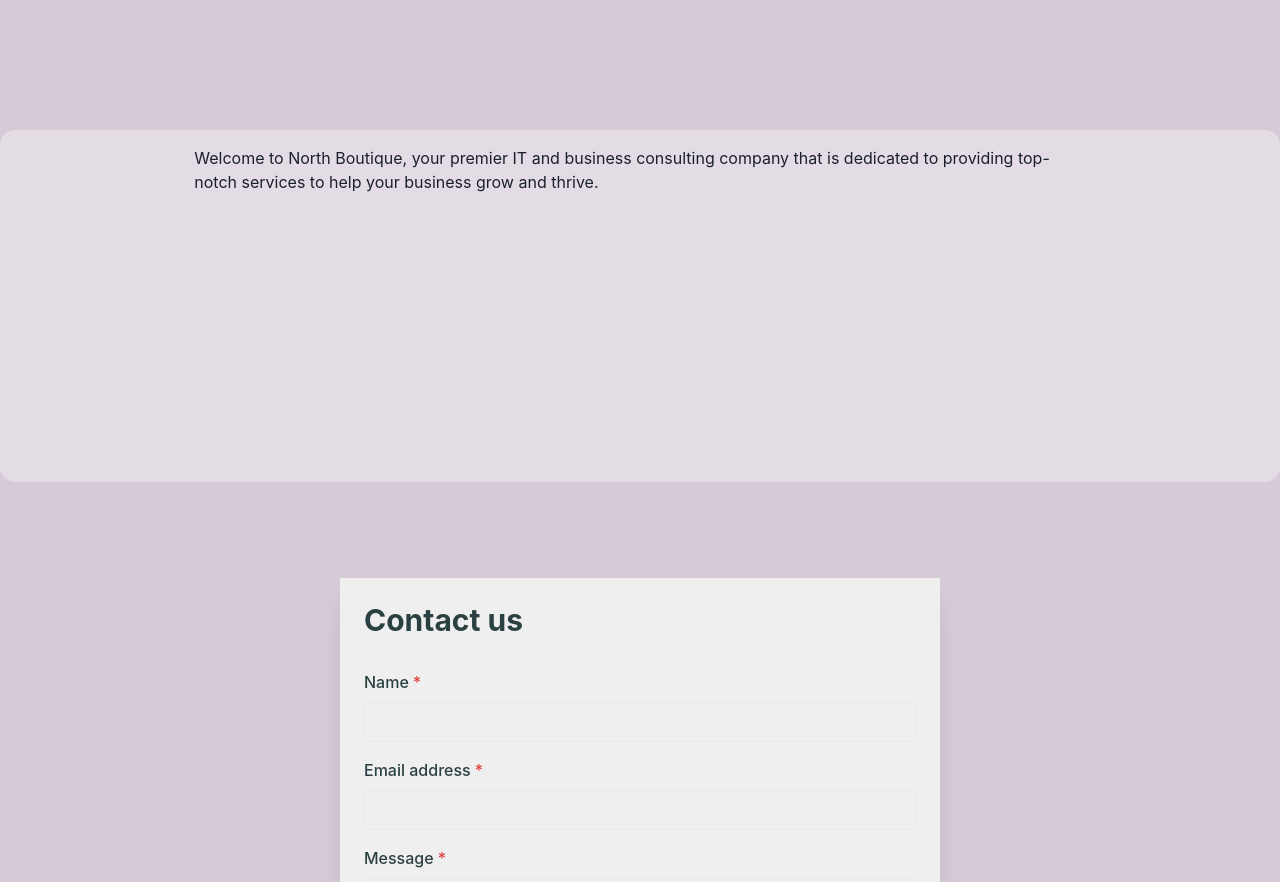
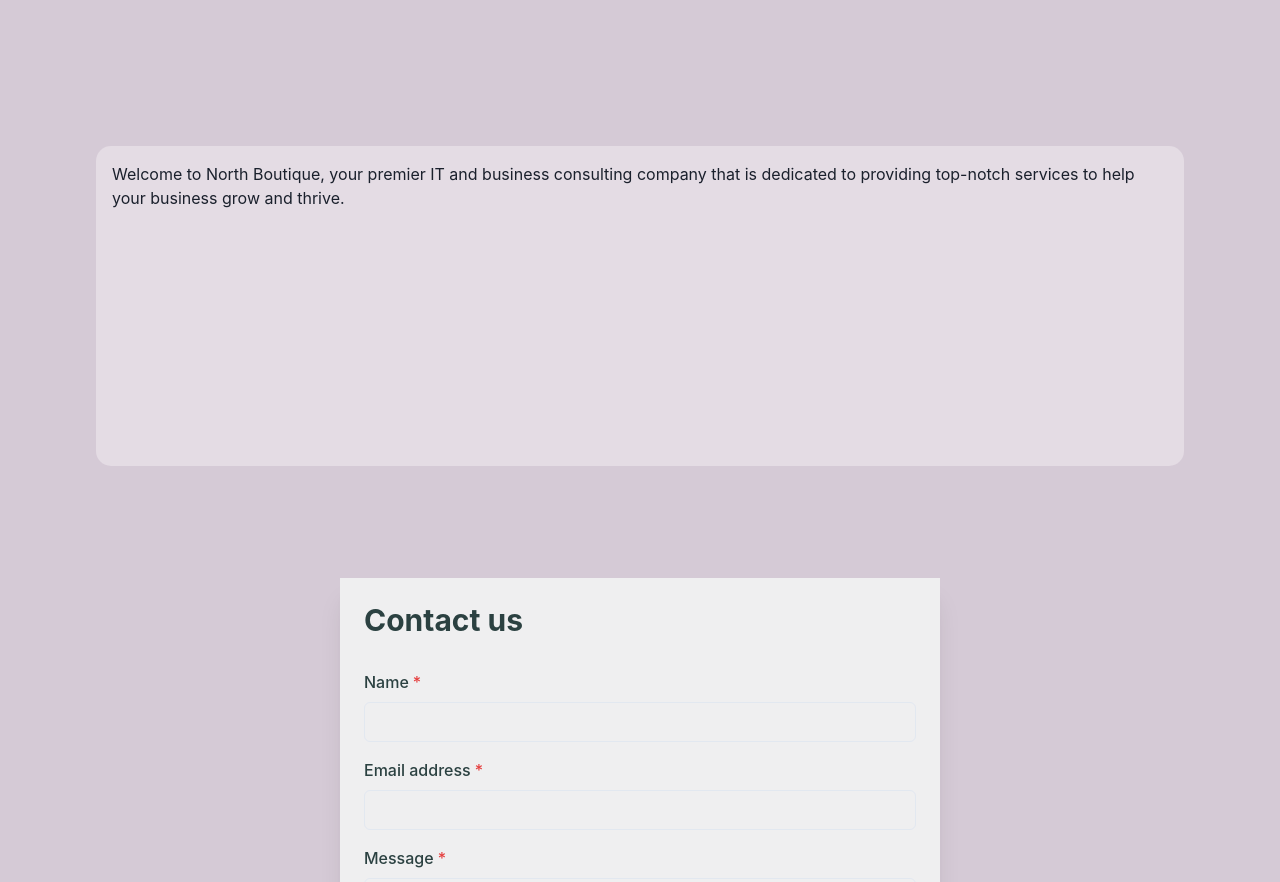
Before and after one commit to North-Boutique/landing, a Next.js app: page / in a window 1280 px wide. Shown: the part 900-1782 px from the top of the page. Built offline with nearby package versions, Linux system fonts and the light colour scheme.

Commit message:
updated styling once again

```diff
--- a/src/pages/Home/Home.module.css
+++ b/src/pages/Home/Home.module.css
@@ -30,17 +30,20 @@
 .homeInnerContainer {
   margin-top: 2rem;
   display: grid;
-  grid-template-columns: 0.2fr 1fr 0.2fr;
+  grid-template-columns: 80px 1fr 80px;
   grid-template-rows: 1fr;
   grid-template-areas: '. c .';
   grid-area: details;
   border-radius: 15px;
-  background-color: #e4dce4;
+
   padding: 1rem;
   margin-bottom: 2rem;
 }
 
 .innerContainerContent {
+  padding: 1rem;
+  border-radius: 15px;
+  background-color: #e4dce4;
   grid-area: c;
 }
 
```
